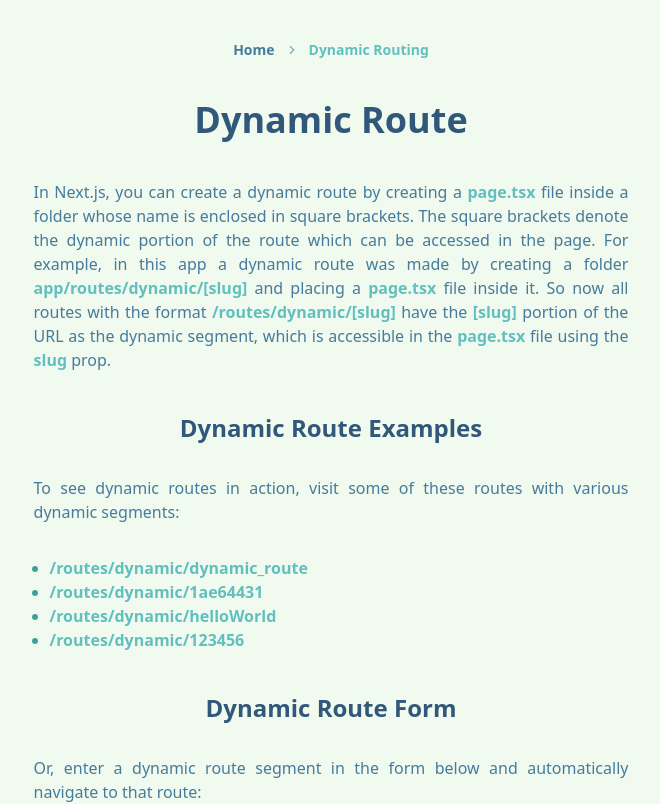
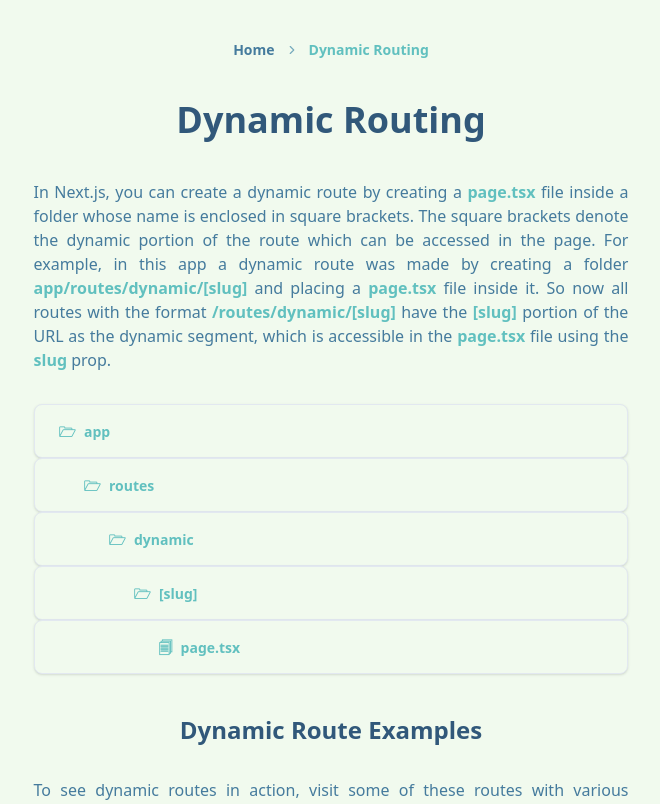
Before and after one commit to cragtok/next_js_features_app, a Next.js app: page /routes/dynamic in a window 1280 px wide. Shown: the top 804 px of the page, without its empty margins (309-969 px from the left). Built offline with nearby package versions, Linux system fonts and the light colour scheme.

Commit message:
feat: add folder structure visuals to /routes/dynamic page

```diff
--- a/app/routes/dynamic/page.tsx
+++ b/app/routes/dynamic/page.tsx
@@ -1,14 +1,15 @@
 import Link from "next/link";
 import { DynamicRouteForm } from "./DynamicRouteForm";
+import FolderStructureCards from "../FolderStructureCards";
 
 export default function Page() {
     return (
         <div className="flex flex-col pt-10 gap-10 items-center text-center max-sm:text-sm">
             <h1 className="text-brand-700 font-extrabold text-4xl">
-                Dynamic Route
+                Dynamic Routing
             </h1>
 
-            <section>
+            <section className="flex flex-col gap-8">
                 <p className="text-brand-500 max-w-prose text-justify">
                     In Next.js, you can create a dynamic route by creating a{" "}
                     <span className="text-accent-500 font-semibold whitespace-nowrap">
@@ -44,6 +45,18 @@ export default function Page() {
                     </span>{" "}
                     prop.
                 </p>
+
+                <div className="max-[300px]:text-xs text-sm">
+                    <FolderStructureCards
+                        folderPath={[
+                            "app",
+                            "routes",
+                            "dynamic",
+                            "[slug]",
+                            "page.tsx",
+                        ]}
+                    />
+                </div>
             </section>
 
             <section className="flex flex-col gap-8">
```
